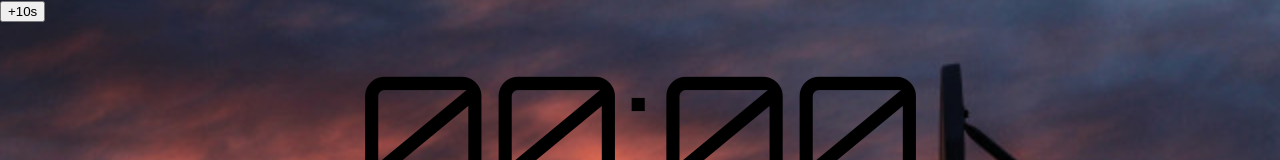
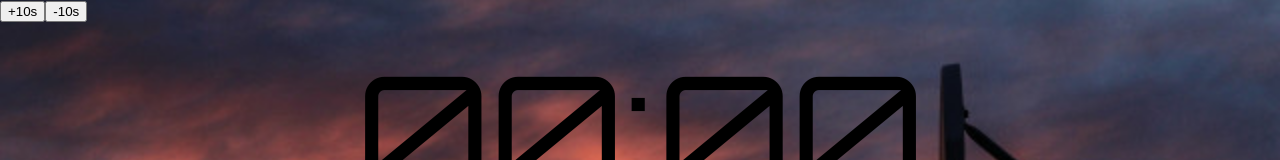
Before and after one commit to lroberts77/Tdd-react-practice, a React (Create React App) app: page / in a window 1280 px wide. Shown: the top 160 px of the page. Built offline with nearby package versions, Linux system fonts and the light colour scheme.

Commit message:
added button to decrease timer by 10 seconds

```diff
--- a/src/Counter.js
+++ b/src/Counter.js
@@ -32,6 +32,7 @@ export default function Counter() {
   return(
     <div>
       <button id="timerPlus10s">+10s</button>
+      <button id="timerMinus10s">-10s</button>
       <div className="timer">
         <span className="minutes">00</span>:<span className="seconds">{seconds}</span>
       </div>
```
